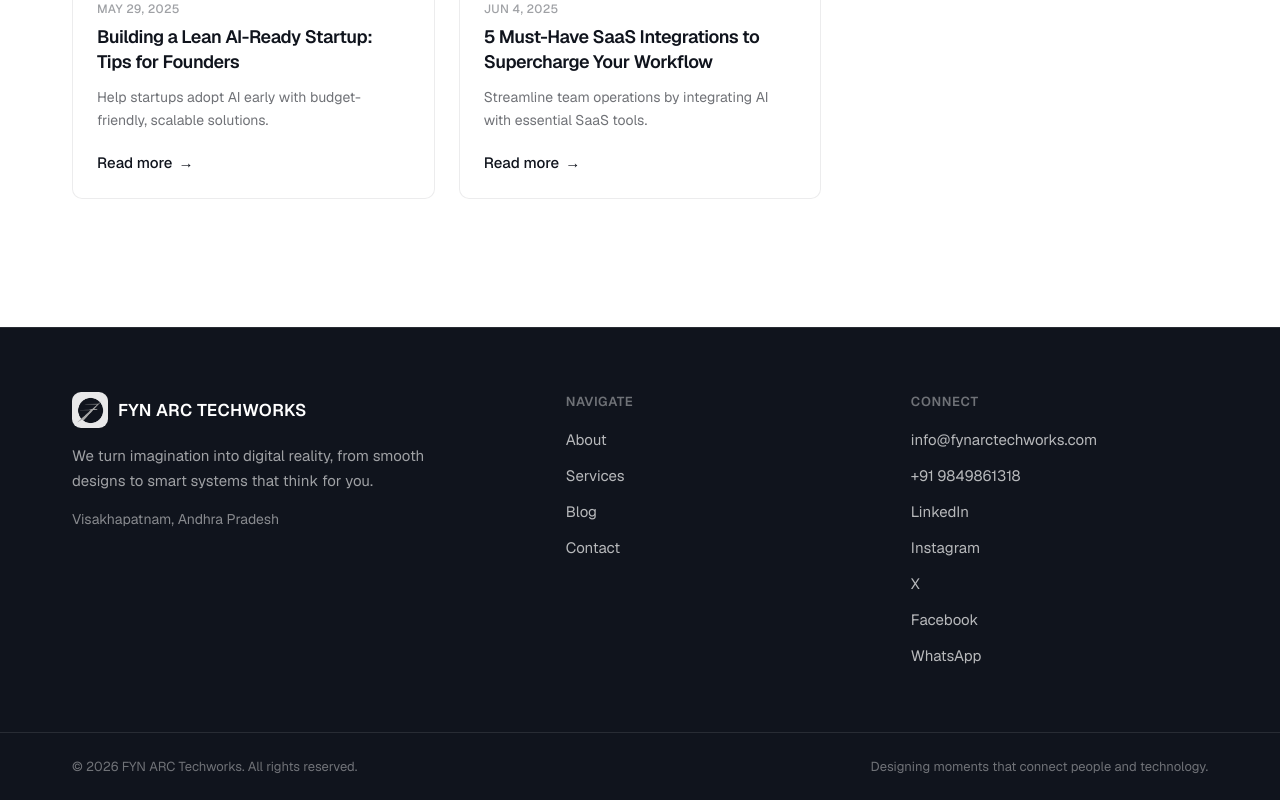
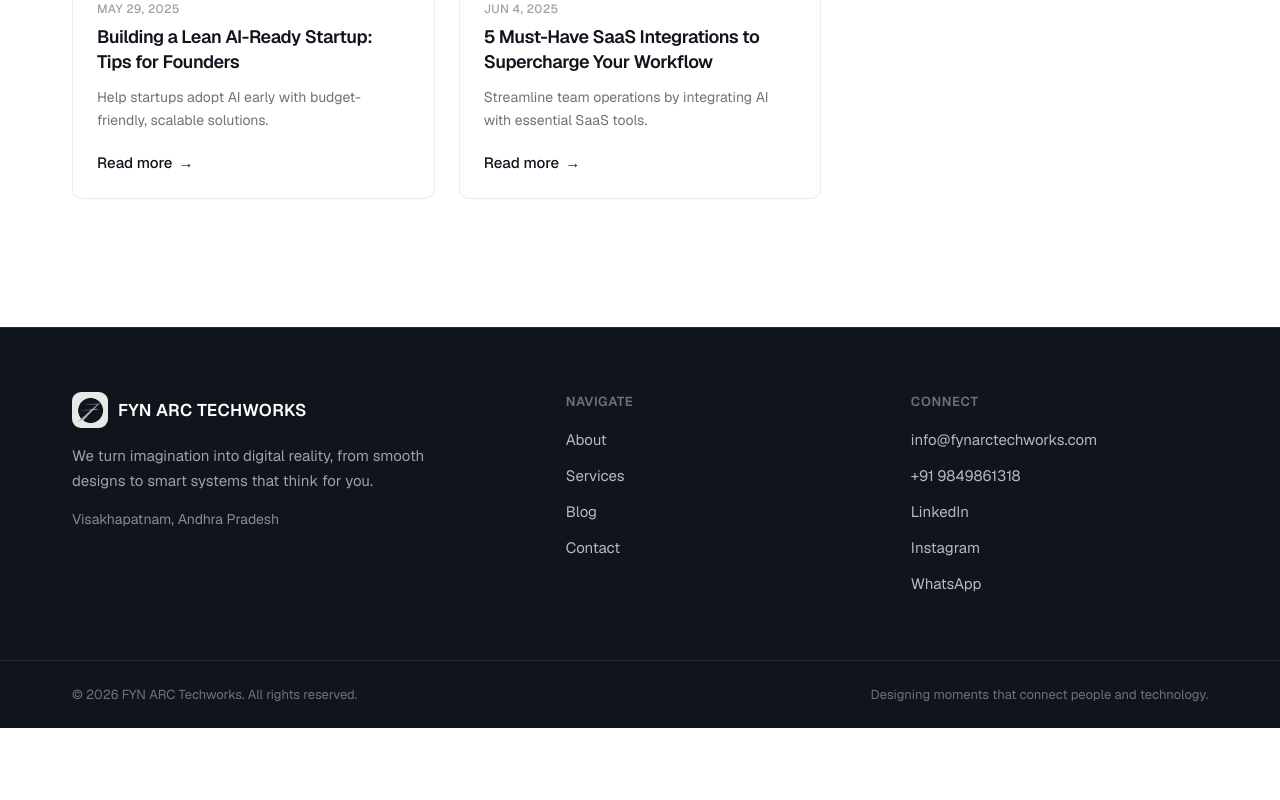
Before and after one commit to fynarctechworks/fynarctechworkswebsite, a Next.js app: page /blogs in a window 1280 px wide. Shown: the part 1635-2435 px from the top of the page. After the commit the page ends 2363 px from the top, so only its background shows below. Built offline with nearby package versions, Linux system fonts and the light colour scheme; a web font is replaced by a local one.

Commit message:
Update WhatsApp/Instagram links; drop X and Facebook from footer
Co-Authored-By: Claude Opus 4.8 (1M context) <noreply@anthropic.com>

```diff
--- a/components/Footer.tsx
+++ b/components/Footer.tsx
@@ -5,8 +5,6 @@ import { nav, site } from "@/lib/content";
 const socials = [
   { label: "LinkedIn", href: site.socials.linkedin },
   { label: "Instagram", href: site.socials.instagram },
-  { label: "X", href: site.socials.x },
-  { label: "Facebook", href: site.socials.facebook },
   { label: "WhatsApp", href: site.socials.whatsapp },
 ];
 
--- a/lib/content.ts
+++ b/lib/content.ts
@@ -12,8 +12,8 @@ export const site = {
   phone: "+91 9849861318",
   phoneHref: "tel:+919849861318",
   socials: {
-    whatsapp: "https://wa.link/9v2kam",
-    instagram: "https://www.instagram.com/fyn_arc_techworks/",
+    whatsapp: "https://wa.link/liw0gs",
+    instagram: "https://www.instagram.com/fyn_arc_techworks_pvt_ltd",
     linkedin: "https://www.linkedin.com/in/sambanaajaysatyamurthy/",
     x: "https://x.com/fyn_arc_",
     facebook: "https://www.facebook.com/profile.php?id=61582851063914",
```
